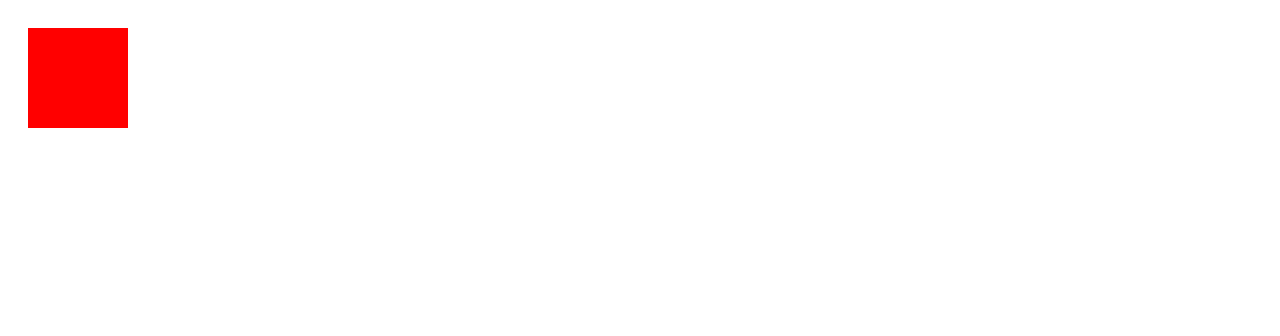
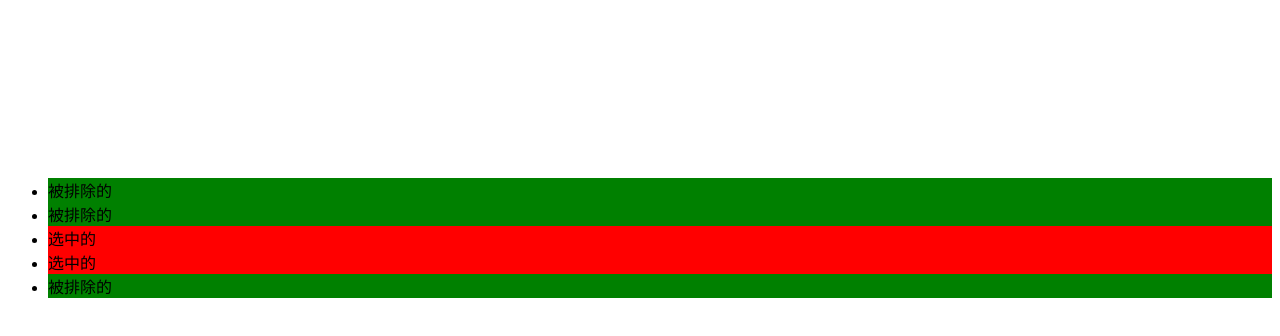
Before and after one commit to XiangyuShi/learnFE, a plain HTML site: page Design Pattern of JavaScript/test.html in a window 1280 px wide. Drawn offline with Linux system fonts and the light colour scheme.

Commit message:
Iterator

```diff
--- /dev/null
+++ b/Design Pattern of JavaScript/23.迭代器模式.js
@@ -0,0 +1,78 @@
+/**
+ * Created by hnsxy on 2016/11/4 0004.
+ */
+//Iterator：在不暴露对象内部结构的同时，可以顺序访问聚合对象内部的元素
+//迭代器
+var Iterator = function (items, container) {
+    var container = container && document.getElementById(container) || document,
+        items = container.getElementsByTagName(items),
+        length = items.length,
+        index = 0;
+    var splice = [].splice;
+    return {
+        first: function () {
+            index = 0;
+            return items[index];
+        },
+        //获取最后一个元素
+        second: function () {
+            index = length - 1;
+            return items[index];
+        },
+        pre: function () {
+            if (--index > 0) {
+                return items[index];
+            } else {
+                index = 0;
+                return null;
+            }
+        },
+        next: function () {
+            if (++index < length) {
+                return items[index];
+            } else {
+                index = index - 1;
+                return null;
+            }
+        },
+        get: function (num) {
+            index = num >= 0 ? num % length : num % length + length;
+            return items[index];
+        },
+        dealEach: function (fn) {
+            var args = splice.call(arguments, 1);
+            for (var i = 0; i < length; i++) {
+                fn.apply(items[i], args);
+            }
+        },
+        dealItem: function (num, fn) {
+            fn.apply(this.get(num), splice.call(arguments, 2));
+        },
+        exclusive: function (num, allFn, numFn) {
+            this.dealEach(allFn);
+            if (Object.prototype.toString.call(num) === "[object Array]") {
+                for (var i = 0, len = num.length; i < len; i++) {
+                    this.dealItem(num[i], numFn);
+                }
+            } else {
+                this.dealItem(num, numFn);
+            }
+        }
+    }
+}
+
+var demo = new Iterator('li', 'container');
+console.log(demo.first());
+console.log(demo.pre());
+console.log(demo.get(2000));
+demo.dealEach(function (text, color) {
+    this.innerHTML = text;
+    this.style.background = color;
+}, 'test', 'pink');
+demo.exclusive([2, 3], function () {
+    this.innerHTML = '被排除的';
+    this.style.background = 'green';
+}, function () {
+    this.innerHTML = '选中的';
+    this.style.background = 'red';
+})
--- a/Design Pattern of JavaScript/test.html
+++ b/Design Pattern of JavaScript/test.html
@@ -6,6 +6,16 @@
 </head>
 <body>
 <canvas id="canvas"></canvas>
+<div id="container">
+    <ul>
+        <li></li>
+        <li></li>
+        <li></li>
+        <li></li>
+        <li></li>
+    </ul>
+</div>
 </body>
-<script src="19.命令模式.js"></script>
+<!--<script src="19.命令模式.js"></script>-->
+<script src="23.迭代器模式.js"></script>
 </html>
```
